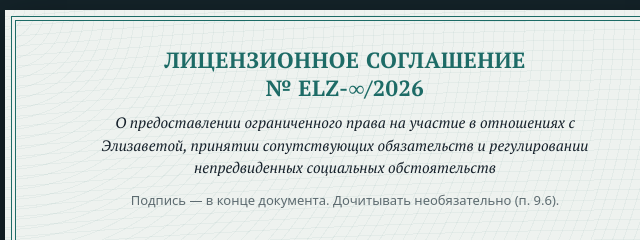
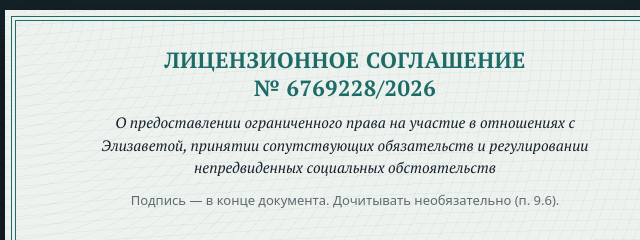
Before and after one commit to 6e3umHaJI/license_lisa, a plain HTML site: page index.html in a window 1280 px wide. Shown: the top 240 px of the page, 295-935 px from the left. Drawn offline with Linux system fonts and the light colour scheme.

Commit message:
number changed

```diff
--- a/index.html
+++ b/index.html
@@ -15,7 +15,7 @@
 
 <main class="sheet">
   <header class="head">
-    <h1>ЛИЦЕНЗИОННОЕ СОГЛАШЕНИЕ<br>№ ELZ-∞/2026</h1>
+    <h1>ЛИЦЕНЗИОННОЕ СОГЛАШЕНИЕ<br>№ 6769228/2026</h1>
     <p class="subtitle">О предоставлении ограниченного права на участие в отношениях с Элизаветой, принятии сопутствующих обязательств и регулировании непредвиденных социальных обстоятельств</p>
     <p class="tip">Подпись — в конце документа. Дочитывать необязательно (п. 9.6).</p>
   </header>
```
